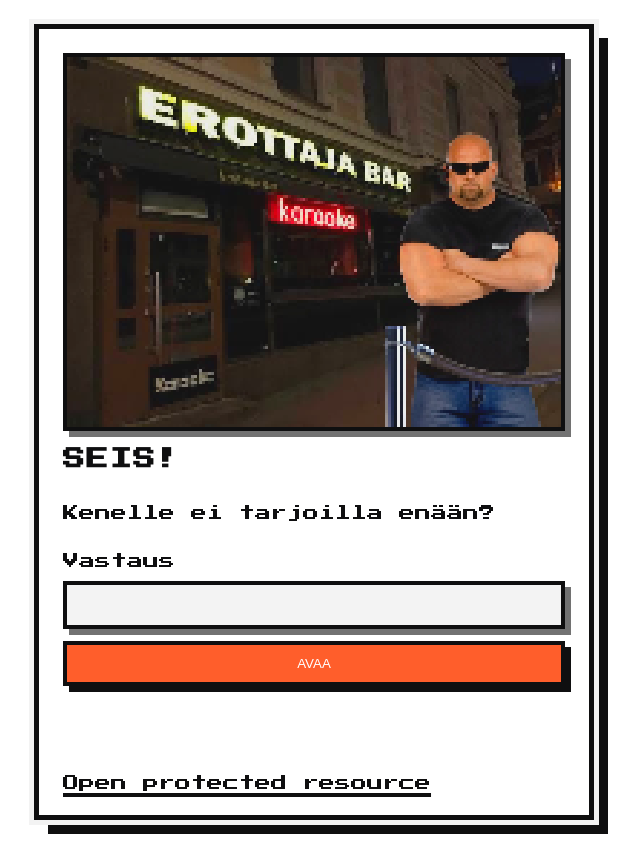
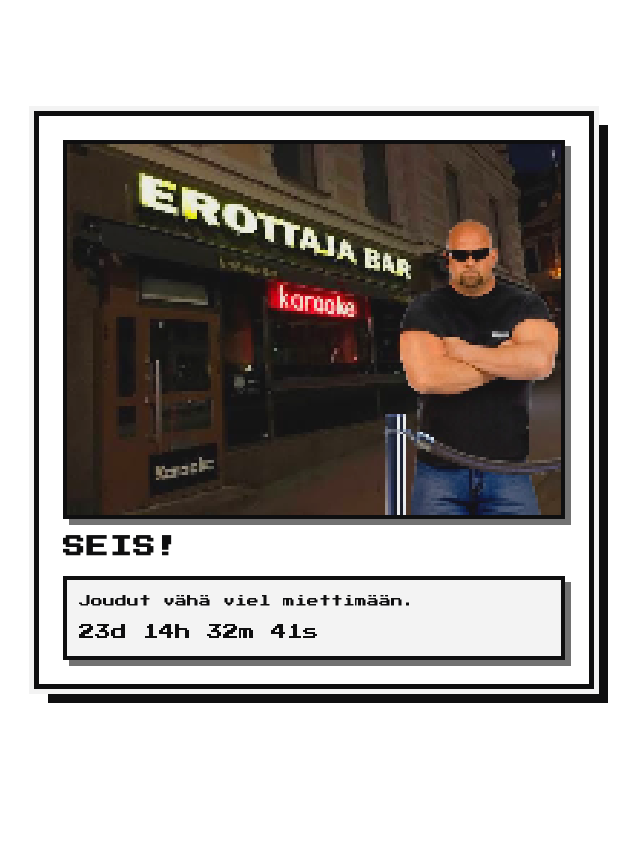
Before and after one commit to Leebossi/musut.beer, a plain HTML site: page site/index.html in a window 1280 px wide. Shown: the whole page, without its empty margins (326-966 px from the left). After the commit the page ends 800 px from the top, so only its background shows below. Drawn offline with Linux system fonts and the light colour scheme.

Commit message:
countdown

```diff
--- a/site/app.js
+++ b/site/app.js
@@ -1,7 +1,36 @@
 const form = document.getElementById("unlock-form");
 const statusEl = document.getElementById("status");
 const protectedLink = document.getElementById("protected-link");
+const countdownTimeEl = document.getElementById("countdown-time");
 
+const targetDate = new Date("2026-09-18T00:00:00");
+
+function updateCountdown() {
+  if (!countdownTimeEl) {
+    return;
+  }
+
+  const now = new Date();
+  const diffMs = targetDate.getTime() - now.getTime();
+
+  if (diffMs <= 0) {
+    countdownTimeEl.textContent = "It is 18.9.2026.";
+    return;
+  }
+
+  const totalSeconds = Math.floor(diffMs / 1000);
+  const days = Math.floor(totalSeconds / 86400);
+  const hours = Math.floor((totalSeconds % 86400) / 3600);
+  const minutes = Math.floor((totalSeconds % 3600) / 60);
+  const seconds = totalSeconds % 60;
+
+  countdownTimeEl.textContent = `${days}d ${hours}h ${minutes}m ${seconds}s`;
+}
+
+updateCountdown();
+setInterval(updateCountdown, 1000);
+
+if (form && statusEl && protectedLink) {
   form.addEventListener("submit", async (event) => {
     event.preventDefault();
 
@@ -29,3 +58,4 @@
       statusEl.textContent = "Unlock request failed. Try again.";
     }
   });
+}
--- a/site/index.html
+++ b/site/index.html
@@ -11,14 +11,10 @@
       <section class="card auth-card">
         <img class="auth-hero" src="/assets/erottaja_bg.png" alt="erottaja" />
         <h1>SEIS!</h1>
-        <p>Kenelle ei tarjoilla enään?</p>
-        <form id="unlock-form">
-          <label for="passphrase">Vastaus</label>
-          <input id="passphrase" name="passphrase" />
-          <button type="submit">Avaa</button>
-        </form>
-        <p id="status" role="status" aria-live="polite"></p>
-        <a id="protected-link" href="/protected/library.json" hidden>Open protected resource</a>
+        <div class="countdown" id="countdown" aria-live="polite">
+          <p class="countdown-title">Joudut vähä viel miettimään.</p>
+          <p class="countdown-time" id="countdown-time">Loading...</p>
+        </div>
       </section>
     </main>
     <script src="/app.js" defer></script>
--- a/site/style.css
+++ b/site/style.css
@@ -66,6 +66,25 @@
   line-height: 1.35;
   text-transform: uppercase;
   letter-spacing: 1.4px;
+}
+
+.countdown {
+  border: 4px solid var(--pixel-ink);
+  padding: 12px;
+  background: var(--pixel-paper);
+  box-shadow: 6px 6px 0 0 var(--pixel-shadow);
+}
+
+.countdown-title {
+  margin: 0 0 8px;
+  font-size: clamp(10px, 1.8vw, 12px);
+  line-height: 1.6;
+}
+
+.countdown-time {
+  margin: 0;
+  font-size: clamp(12px, 2.1vw, 16px);
+  line-height: 1.5;
 }
 
 /* p,
```
Lines whose indentation alone changed are shown as unchanged.
